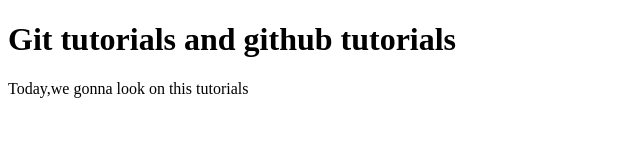
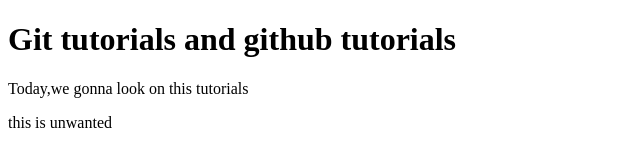
Before and after one commit to gayathri1398/Practicegit, a plain HTML site: page index.html in a window 1280 px wide. Shown: the whole page, without its empty margins (0-640 px from the left). Drawn offline with Linux system fonts and the light colour scheme.

Commit message:
unwanted message

```diff
--- a/index.html
+++ b/index.html
@@ -9,5 +9,6 @@
 <body>
     <h1>Git tutorials and github tutorials </h1>
     <p>Today,we gonna look on this tutorials</p>
+    <p>this is unwanted</p>
 </body>
 </html>
```
